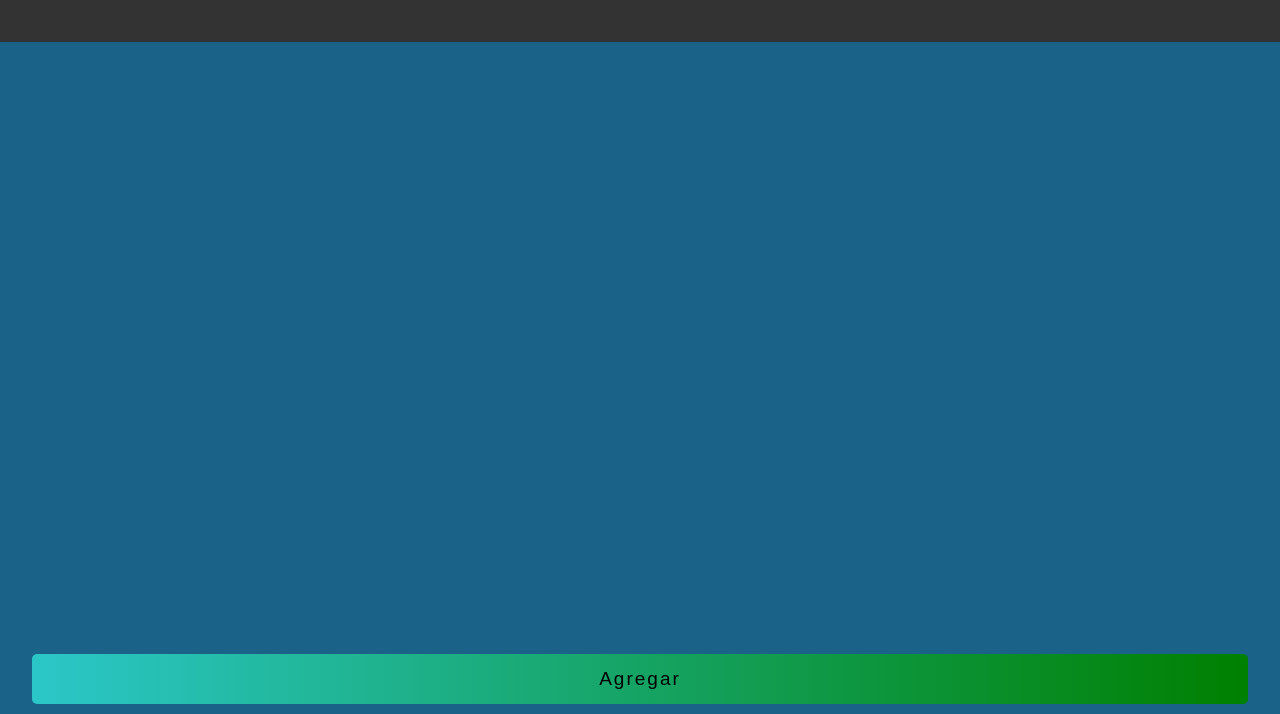
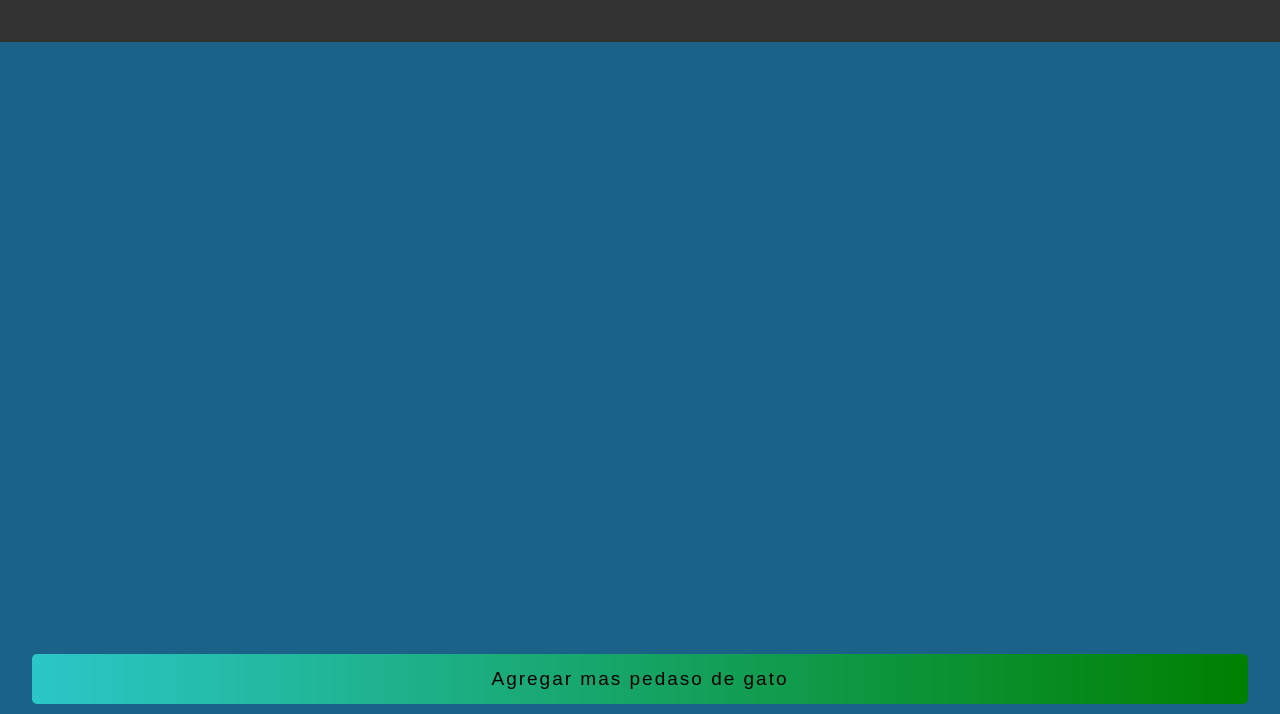
Before and after one commit to thiago0k/ingles, a plain HTML site: page index.html in a window 1280 px wide. Shown: the part 86-800 px from the top of the page. Drawn offline with Linux system fonts and the light colour scheme.

Commit message:
Update index.html

```diff
--- a/index.html
+++ b/index.html
@@ -32,7 +32,7 @@
         <!-- Contenido principal va aquí -->
     </main>
     <footer>
-        <button class="btn-mas">Agregar</button>
+        <button class="btn-mas">Agregar mas pedaso de gato</button>
     </footer>
 
 
```
